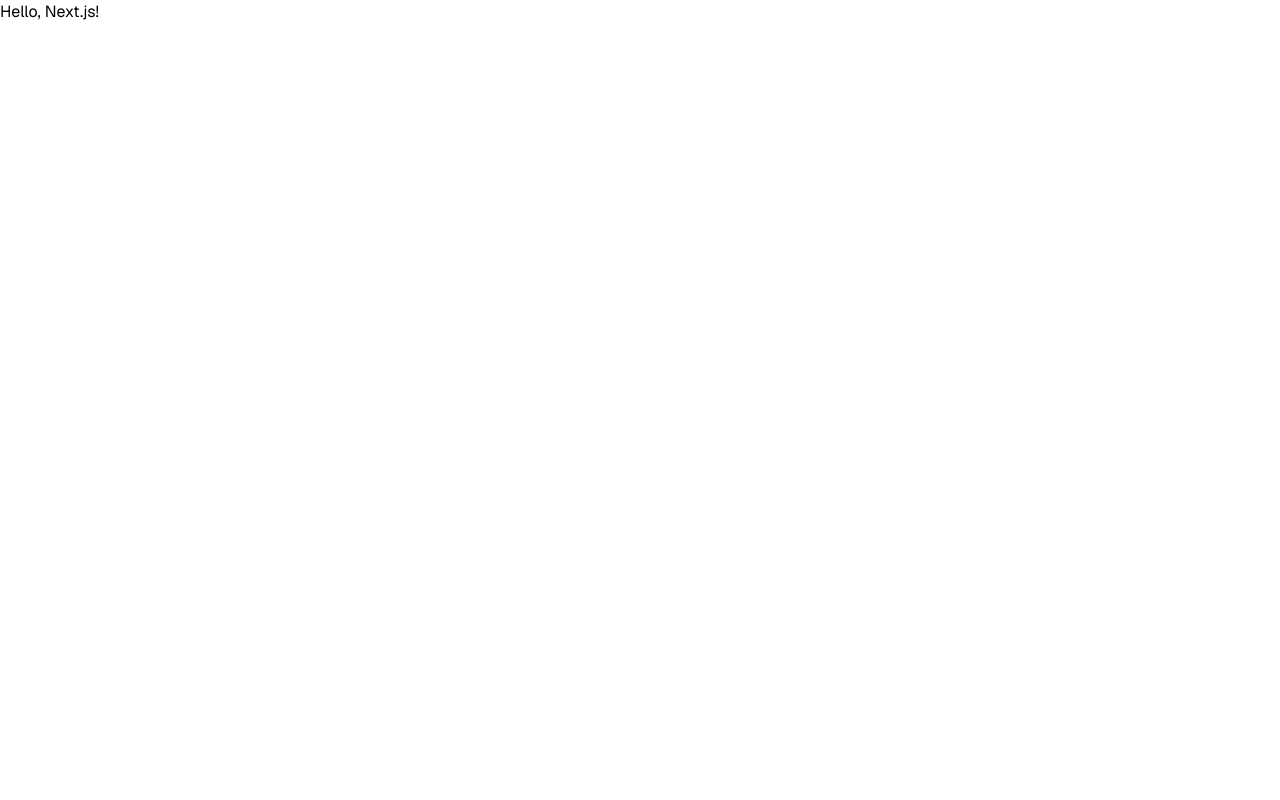
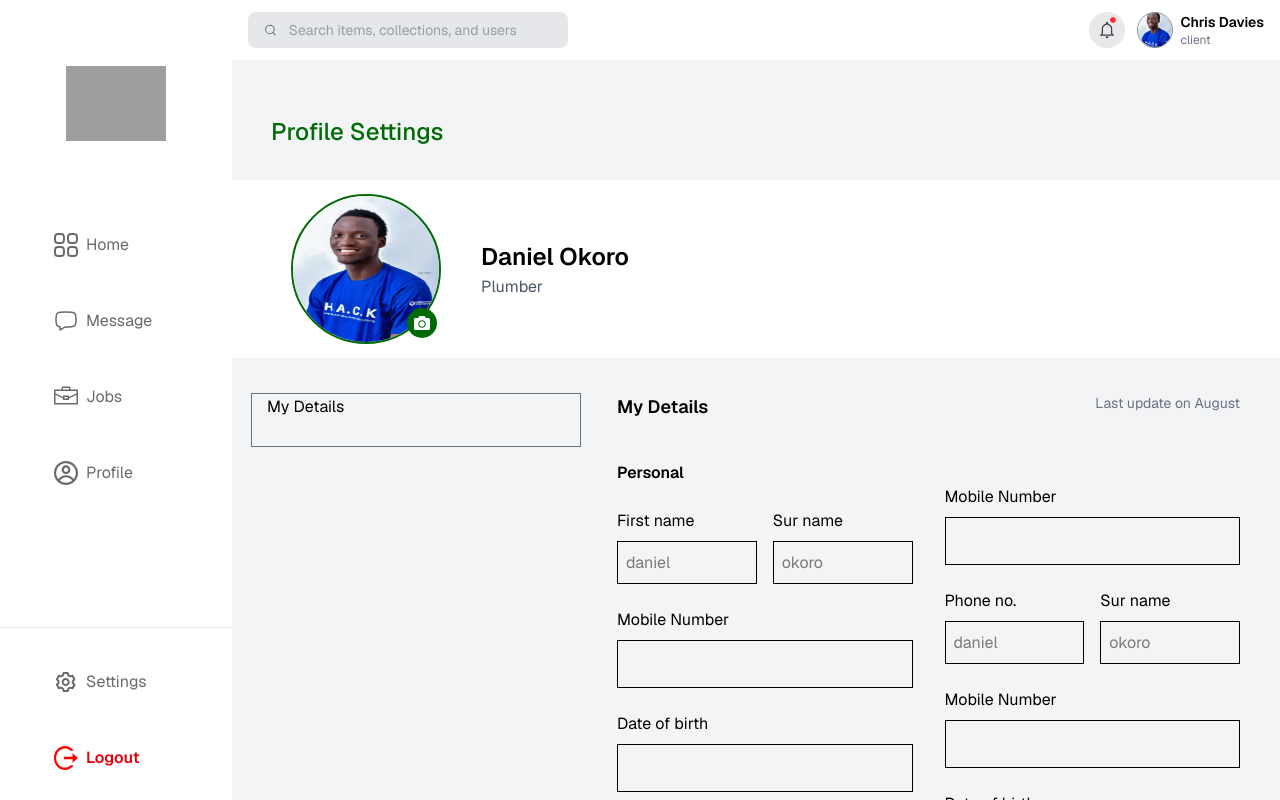
Before and after one commit to osigbemhe2020/form-demo, a Next.js app: page / in a window 1280 px wide. Built offline with nearby package versions, Linux system fonts and the light colour scheme; grey boxes are pictures that could not be loaded.

Commit message:
Initial commit

```diff
--- a/src/app/(dashboards)/layout.tsx
+++ /dev/null
@@ -1,32 +0,0 @@
-'use client';
-
-import { ReactNode } from 'react';
-import { usePathname } from 'next/navigation';
-import DashboardLayout from '@/components/LayoutComponents/DashboardLayout/DashboardLayout';
-
-type UserRole = 'artisan' | 'client' | 'professional' | 'admin';
-
-type User = {
-  name: string;
-  role: UserRole;
-};
-
-export default function RootDashboardLayout({ children }: { children: ReactNode }) {
-  const pathname = usePathname();
-
-  // Determine role based on the pathname
-  const getRoleFromPath = (): UserRole => {
-    if (pathname.startsWith('/admin')) return 'admin';
-    if (pathname.startsWith('/artisan')) return 'artisan';
-    if (pathname.startsWith('/client')) return 'client';
-    if (pathname.startsWith('/professional')) return 'professional';
-    return 'client'; // default fallback
-  };
-
-  const user: User = {
-    name: 'Chris Davies',
-    role: getRoleFromPath(),
-  };
-
-  return <DashboardLayout user={user}>{children}</DashboardLayout>;
-}
--- a/src/app/layout.tsx
+++ b/src/app/layout.tsx
@@ -1,23 +1,48 @@
+'use client';
+
 import "@/app/globals.css";
-import { Geist } from 'next/font/google'
+import { Geist } from 'next/font/google';
+import { ReactNode } from 'react';
+import { usePathname } from 'next/navigation';
+import DashboardLayout from '@/components/LayoutComponents/DashboardLayout/DashboardLayout';
 
-const geist = Geist({
-  subsets: ['latin'],
-})
+const geist = Geist({ subsets: ['latin'] });
 
 export const metadata = {
   title: "Konnect-U",
   description: "The Official Website for Konnect-U",
 };
 
-export default function RootLayout({
-  children,
-}: {
-  children: React.ReactNode
-}) {
+type UserRole = 'artisan' | 'client' | 'professional' | 'admin';
+
+type User = {
+  name: string;
+  role: UserRole;
+};
+
+export default function RootDashboardLayout({ children }: { children: ReactNode }) {
+  const pathname = usePathname();
+
+  const getRoleFromPath = (): UserRole => {
+    if (pathname.startsWith('/admin')) return 'admin';
+    if (pathname.startsWith('/artisan')) return 'artisan';
+    if (pathname.startsWith('/client')) return 'client';
+    if (pathname.startsWith('/professional')) return 'professional';
+    return 'client';
+  };
+
+  const user: User = {
+    name: 'Chris Davies',
+    role: getRoleFromPath(),
+  };
+
   return (
-    <html lang="en" className={geist.className}>
-      <body>{children}</body>
+    <html lang="en">
+      <body className={geist.className}>
+        <DashboardLayout user={user}>
+          {children}
+        </DashboardLayout>
+      </body>
     </html>
-  )
+  );
 }
--- a/src/app/page.tsx
+++ b/src/app/page.tsx
@@ -1,3 +1,16 @@
+import TopBox from '@/components/ProfessionalDashboard/topbox'
+import Details from '@/components/ProfessionalDashboard/main'
+import LeftSection from '@/components/ProfessionalDashboard/left-section'
+
 export default function Page() {
-  return <h1>Hello, Next.js!</h1>
+  return (
+      <div className='!ml-[-25px]'>
+        <h2 className="!ml-[40px] !my-[30px] text-[#006A05] text-[24px] font-medium">Profile Settings</h2>
+        <TopBox/>
+        <div className='!mt-[35px] flex gap-[20px] !pl-[20px]'>
+            <LeftSection/>
+            <Details/>
+        </div>
+      </div>
+  )
 }
--- a/src/components/LayoutComponents/Sidebar/Sidebar.tsx
+++ b/src/components/LayoutComponents/Sidebar/Sidebar.tsx
@@ -77,7 +77,7 @@ const Sidebar: React.FC<SidebarProps> = ({ userRole, onCloseMobile }) => {
       <div className="flex flex-col gap-[50px]">
         <figure className="w-full flex items-center justify-center pt-6">
           <Image
-            src="/konnectu-logo.svg"
+            src="/WhatsApp-Image.svg"
             height={80}
             width={100}
             alt="KonnectU logo"
--- /dev/null
+++ b/src/components/ProfessionalDashboard/left-section.tsx
@@ -0,0 +1,22 @@
+
+type BoxProps = {
+  text: string;
+};
+
+const Box = ({ text }: BoxProps) => {
+  return (
+    <div className="w-[330px] h-[54px] border border-gray-500 pt-[1px] pb-[1px] pr-[10px] pl-[15px]">
+      <p>{text}</p>
+    </div>
+  );
+};
+
+const LeftSection = () => {
+  return (
+    <div>
+      <Box text="My Details" />
+    </div>
+  );
+};
+
+export default LeftSection;
--- /dev/null
+++ b/src/components/ProfessionalDashboard/main.tsx
@@ -0,0 +1,130 @@
+const MainOne = () => {
+  return (
+    <div className="grid grid-cols-1 md:grid-cols-2 w-full max-w-[7320px] gap-8 ">
+      <div>
+        <p className="font-semibold">Personal</p>
+
+        {/* Row: First name + Surname */}
+        <div className="flex flex-row gap-4 mt-6 h-[75px]">
+          <div className="flex flex-col gap-2 w-full">
+            <label>First name</label>
+            <input
+              type="text"
+              name="fname"
+              placeholder="daniel"
+              className="h-12 w-full border px-2"
+            />
+          </div>
+          <div className="flex flex-col gap-2 w-full">
+            <label>Sur name</label>
+            <input
+              type="text"
+              name="sname"
+              placeholder="okoro"
+              className="h-12 w-full border px-2"
+            />
+          </div>
+        </div>
+
+        {/* More inputs */}
+
+          <div  className="flex flex-col gap-2 mt-6">
+            <label>Mobile Number</label>
+            <input
+              type="number"
+              name="phone-no"
+              className="h-12 w-full border px-2"
+            />
+          </div>
+
+          <div  className="flex flex-col gap-2 mt-6">
+            <label>Date of birth</label>
+            <input
+              type="text"
+              name="birth"
+              className="h-12 w-full border px-2"
+            />
+          </div>
+
+          <div  className="flex flex-col gap-2 mt-6">
+            <label>Gender</label>
+            <input
+              type="text"
+              name="gender"
+              className="h-12 w-full border px-2"
+            />
+          </div>
+
+      </div>
+
+      <div>
+        <p className="font-semibold"></p>
+        {/* Extra inputs for right column */}
+        <div className="flex flex-col gap-2 mt-6">
+          <label>Mobile Number</label>
+          <input type="number" name="phone-no-right" className="h-12 w-full border px-2" />
+        </div>
+
+        <div className="flex flex-row gap-4 mt-6 h-[75px]">
+          <div className="flex flex-col gap-2 w-full">
+            <label>Phone no.</label>
+            <input type="text" name="fname-right" placeholder="daniel" className="h-12 w-full border px-2" />
+          </div>
+          <div className="flex flex-col gap-2 w-full">
+            <label>Sur name</label>
+            <input type="text" name="sname-right" placeholder="okoro" className="h-12 w-full border px-2" />
+          </div>
+        </div>
+
+        <div  className="flex flex-col gap-2 mt-6">
+            <label>Mobile Number</label>
+            <input
+              type="number"
+              name="phone-no"
+              className="h-12 w-full border px-2"
+            />
+          </div>
+
+          <div  className="flex flex-col gap-2 mt-6">
+            <label>Date of birth</label>
+            <input
+              type="text"
+              name="birth"
+              className="h-12 w-full border px-2"
+            />
+          </div>
+
+          <div  className="flex flex-col gap-2 mt-6">
+            <label>Gender</label>
+            <input
+              type="text"
+              name="gender"
+              className="h-12 w-full border px-2"
+            />
+          </div>
+      </div>
+    </div>
+  );
+};
+
+const Details = () => {
+  return (
+    <div className="max-w-[732px] w-full h-auto px-4 overflow-hidden">
+      <div className="w-full mb-10 flex justify-between">
+        <p className="text-lg font-semibold">My Details</p>
+        <p className="text-sm text-gray-500">Last update on August</p>
+      </div>
+
+      <form className="w-full">
+        <MainOne />
+        <input
+          type="submit"
+          value="Submit"
+          className="mt-8 h-12 w-full bg-blue-600 text-white font-medium rounded"
+        />
+      </form>
+    </div>
+  );
+};
+
+export default Details;
--- /dev/null
+++ b/src/components/ProfessionalDashboard/topbox.tsx
@@ -0,0 +1,25 @@
+import { FaCamera } from "react-icons/fa";
+
+const Topbox = () => {
+  return (
+    <div className="w-[1115px] h-[178px] bg-white !px-[60px] flex items-center">
+      <div className="flex">
+        <img
+          src="/images/profile-image.jpg"
+          alt="daniel-photo"
+          className="w-[150px] h-[150px] border-[2px] border-[#006A05] rounded-full"
+        />
+        <div className="h-[30px] w-[30px] bg-[#006A05] flex items-center justify-center relative -bottom-[114px] right-[34px] rounded-full">
+          <FaCamera className="text-[16px] text-white" />
+        </div>
+
+      </div>
+      <div className="!m-[10px] text-left" >
+        <h2 className="text-[24px] font-semibold ">Daniel Okoro</h2>
+        <p className="text-gray-600 text-[16px]">Plumber</p>
+      </div>
+    </div>
+  );
+};
+
+export default Topbox;
```
Also changed, not shown: public/Images/WhatsApp-Image .jpg (added).
